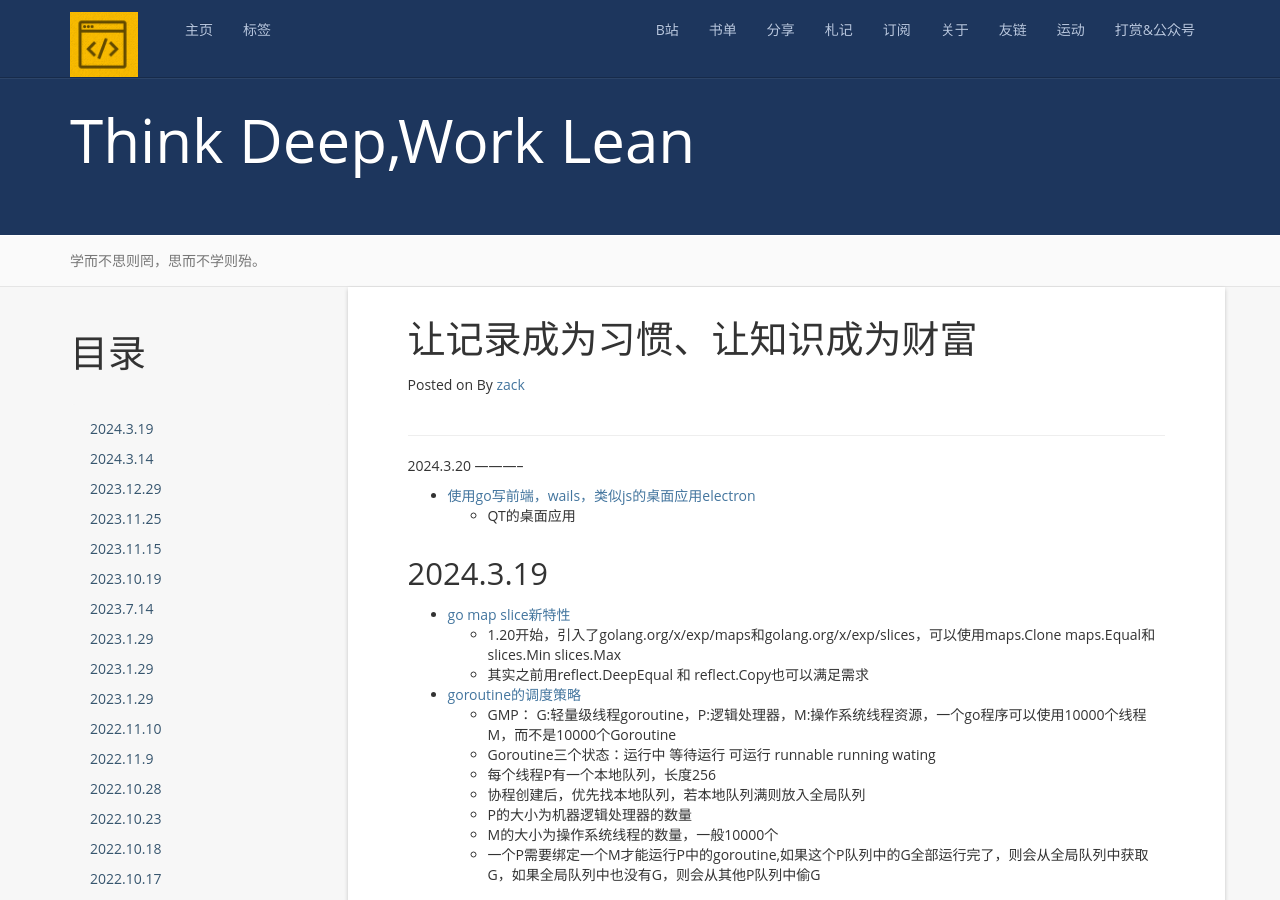
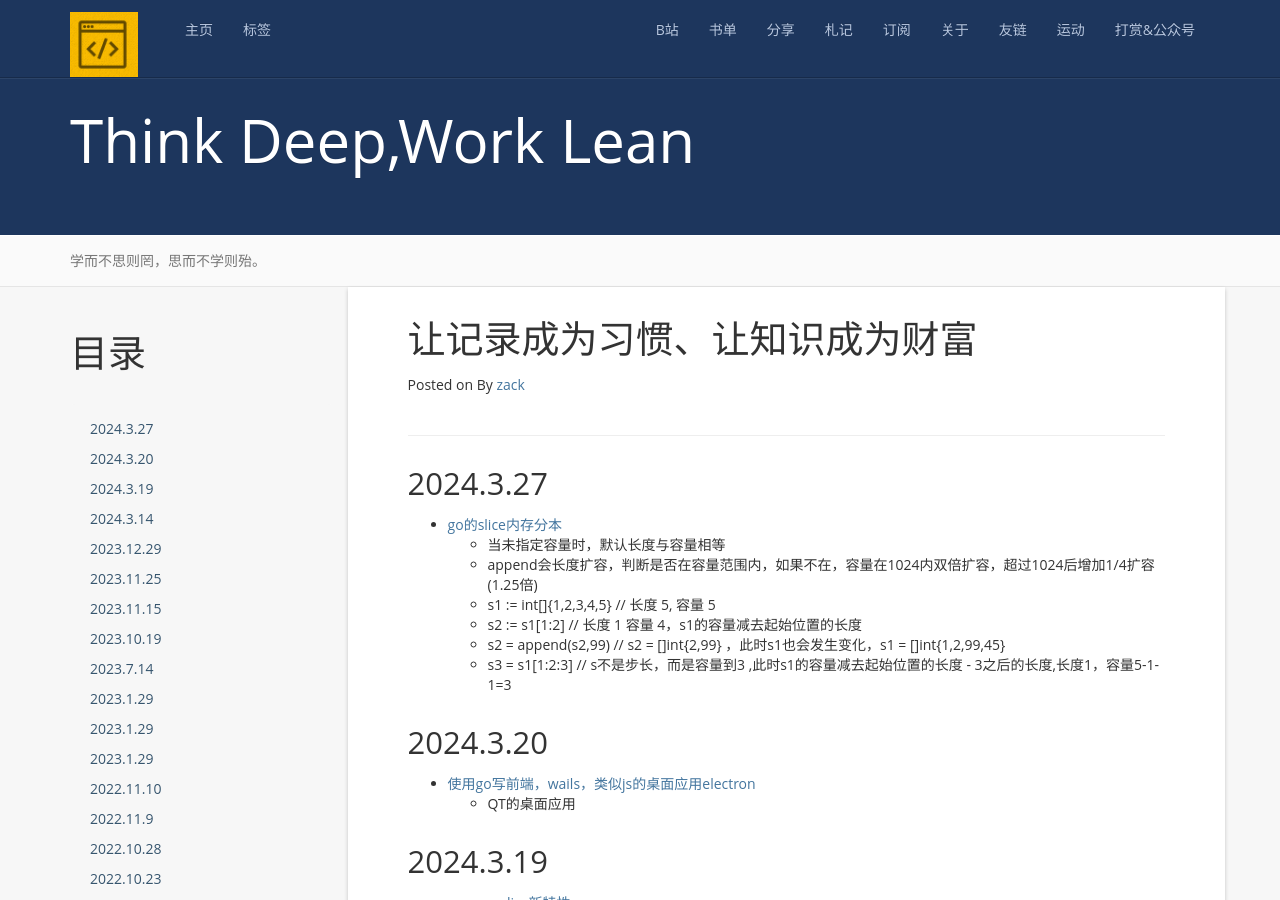
Before and after one commit to zackzhangkai/zackzhangkai.github.io, a Jekyll site: the page built from note.md, in a window 1280 px wide and 900 px high. Built offline with Jekyll 4.4.1, drawn with Linux system fonts in a browser that asks for light colours; nearby versions of some CDN libraries; a script that is not in the unit is left out; comment, search, counter and statistics services are not loaded.

Commit message:
add doc
Signed-off-by: zackzhangkai <zhangkaiamm@gmail.com>

```diff
--- a/note.md
+++ b/note.md
@@ -8,6 +8,17 @@ permalink: /note/
 {:toc}
 
 -----------
+
+2024.3.27
+-----------
++ [go的slice内存分本](https://sazak.io/articles/visual-guide-to-slices-in-go-2024-03-25)
+  - 当未指定容量时，默认长度与容量相等
+  - append会长度扩容，判断是否在容量范围内，如果不在，容量在1024内双倍扩容，超过1024后增加1/4扩容(1.25倍)
+  - s1 := int[]{1,2,3,4,5} // 长度 5, 容量 5
+  - s2 := s1[1:2] // 长度 1 容量 4，s1的容量减去起始位置的长度
+  - s2 = append(s2,99) // s2 = []int{2,99} ，此时s1也会发生变化，s1 = []int{1,2,99,45}
+  - s3 = s1[1:2:3] // s不是步长，而是容量到3 ,此时s1的容量减去起始位置的长度 - 3之后的长度,长度1，容量5-1-1=3
+
 2024.3.20
 -----------
 + [使用go写前端，wails，类似js的桌面应用electron](https://github.com/wailsapp/wails)
```
